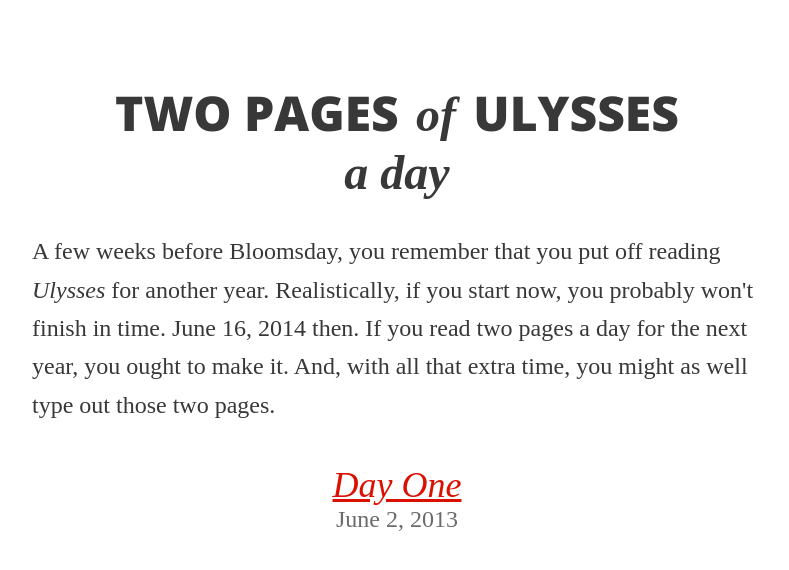
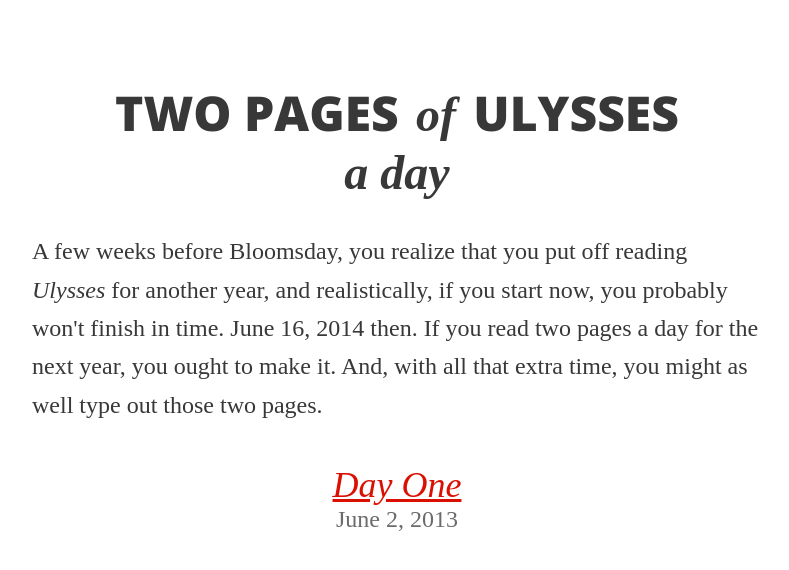
Before and after one commit to adregan/ulysses, a Jekyll site: the page built from index.html, in a window 1280 px wide. Shown: the top 570 px of the page, without its empty margins (243-1032 px from the left). Built offline with Jekyll 4.4.1, drawn with Linux system fonts in a browser that asks for light colours; some web fonts are replaced.

Commit message:
copy change

```diff
--- a/index.html
+++ b/index.html
@@ -6,7 +6,7 @@
 <h1 class="decorative-title page-title">
 Two pages <span class="flourish">of</span> Ulysses <span class="flourish block">a day</span></h1>
 </header>
-<p class="readable">A few weeks before Bloomsday, you remember that you put off reading <em>Ulysses</em> for another year. Realistically, if you start now, you probably won't finish in time. June 16, 2014 then. If you read two pages a day for the next year, you ought to make it. And, with all that extra time, you might as well type out those two pages.</p>
+<p class="readable">A few weeks before Bloomsday, you realize that you put off reading <em>Ulysses</em> for another year, and realistically, if you start now, you probably won't finish in time. June 16, 2014 then. If you read two pages a day for the next year, you ought to make it. And, with all that extra time, you might as well type out those two pages.</p>
   <dl class="posts">
     {% for post in site.posts %}
       <dt><a href="{{ post.url }}">{{ post.title }}</a></dt><dd>{{ post.date | date: "%B %e, %Y" }}</dd>
```
